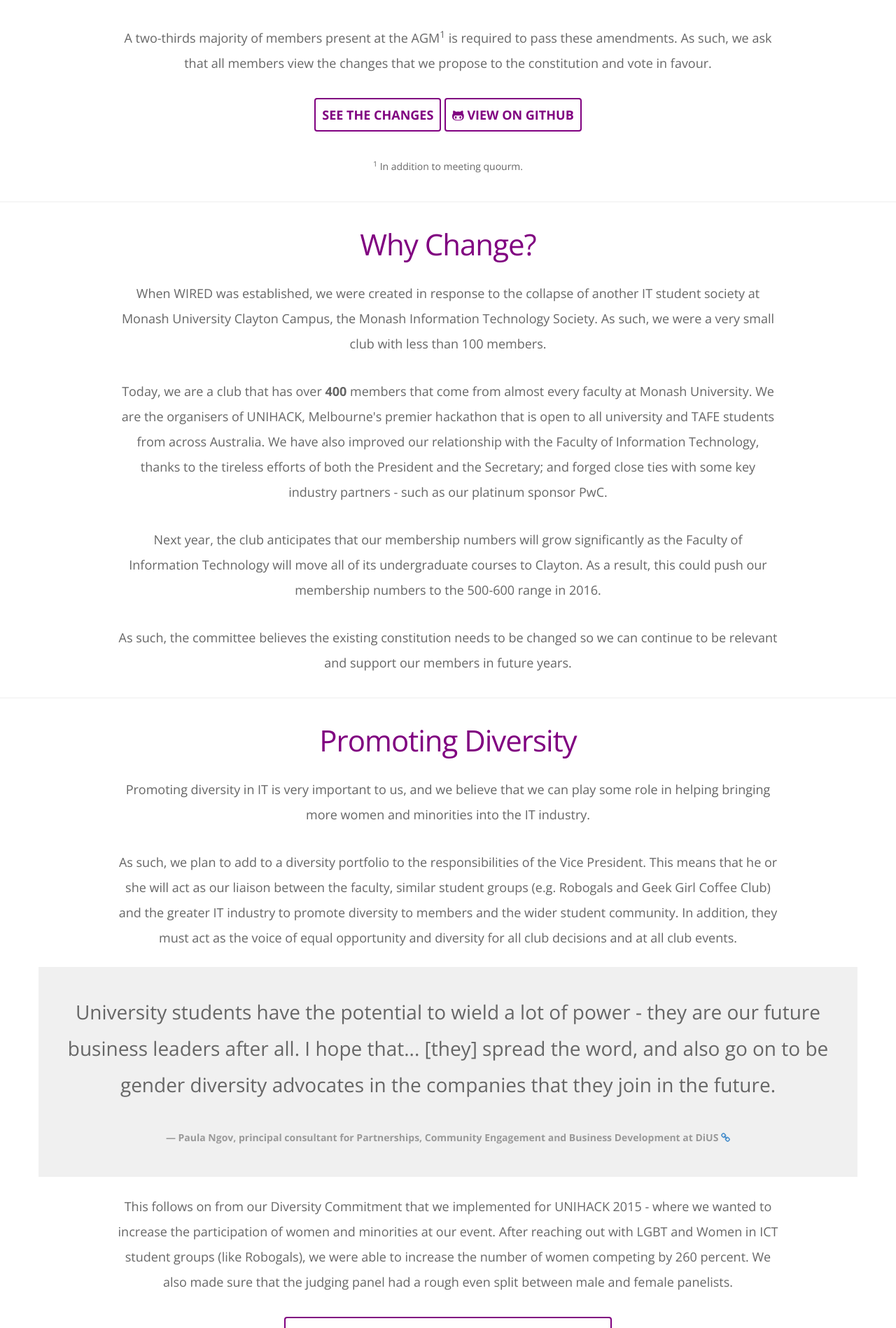
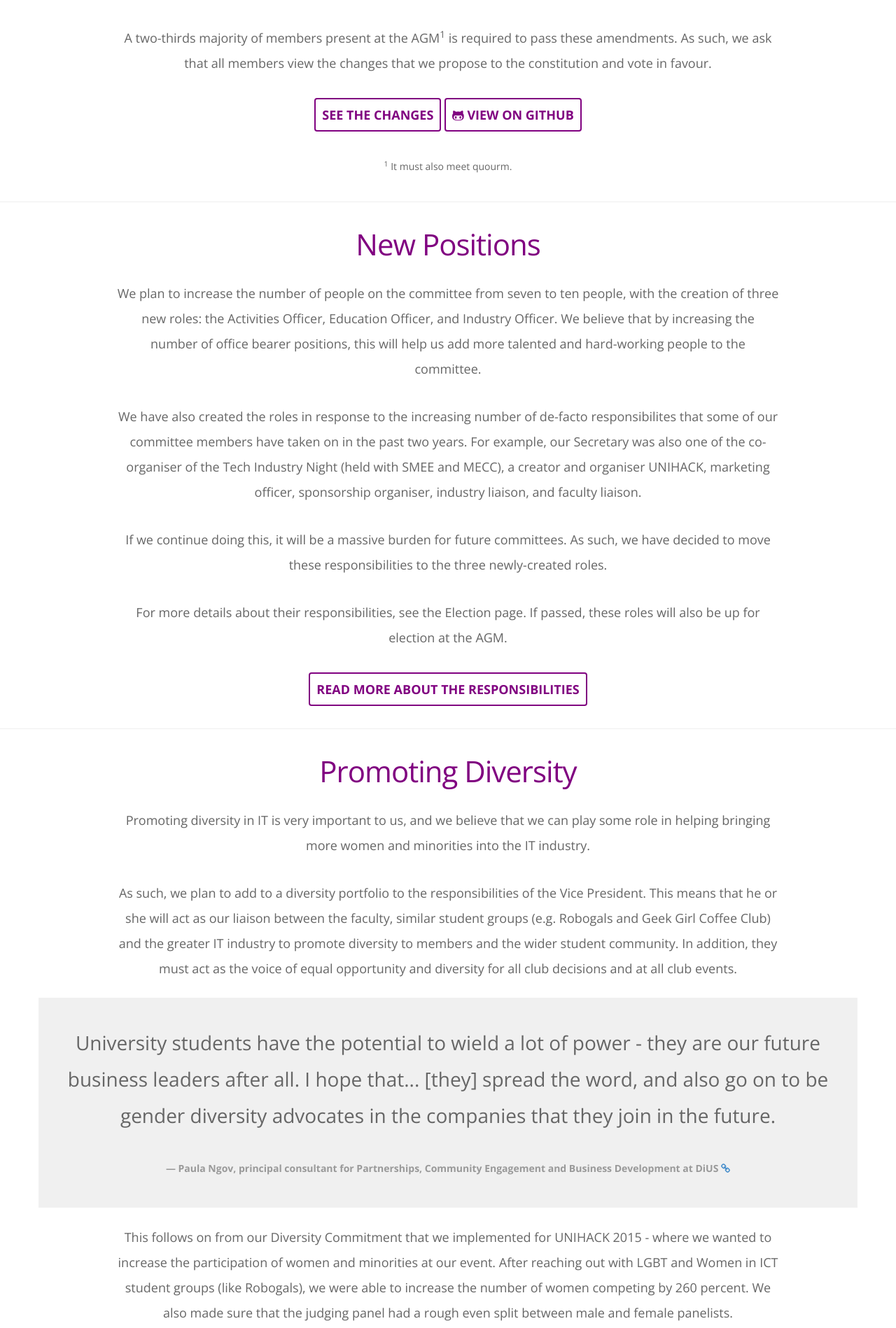
Before and after one commit to wiredmonash/wiredmonash.github.io, a Jekyll site: the page built from agm-2015/constitution.html, in a window 1280 px wide. Shown: the part 614-2512 px from the top of the page at 70% size. Built offline with Jekyll 4.4.1, drawn with Linux system fonts in a browser that asks for light colours; nearby versions of some CDN libraries; some of the changed text lies outside the part shown.

Commit message:
Slight updates

```diff
--- a/agm-2015/constitution.html
+++ b/agm-2015/constitution.html
@@ -23,34 +23,36 @@ section: constitution
           <a class="btn" href="https://drive.google.com/file/d/0Bxn3mYjwEIxvam1ndDZGdUJkNHM/view?usp=sharing">See the Changes</a>
           <a class="btn" href="https://github.com/wiredmonash/constitution/compare/agm-2015#diff-5476ddad40efc8f7778d26e092c39c8b"><i class="fa fa-github-alt"></i> View on GitHub</a>
         </p>
-        <p class="mini center"><sup>1</sup> In addition to meeting quourm.</p>
+        <p class="mini center"><sup>1</sup> It must also meet quourm.</p>
       </div>
     </div>
   </div>
 </div>
 
-<div id="constitution-change" class="agm-element">
+<div id="constitution-positions" class="agm-element">
   <div class="container">
-    <h3>Why Change?</h3>
+    <h3>New Positions</h3>
     <div class="row">
       <div class="col-md-10 col-md-offset-1">
         <p class="center">
-          When WIRED was established, we were created in response to the collapse of another IT student society at Monash University Clayton Campus,
-          the Monash Information Technology Society. As such, we were a very small club with less than 100 members.
+          We plan to increase the number of people on the committee from seven to ten people, with the creation of three new roles: the Activities Officer,
+          Education Officer, and Industry Officer. We believe that by increasing the number of office bearer positions, this will help us add more talented
+          and hard-working people to the committee.
         </p>
         <p class="center">
-          Today, we are a club that has over <strong>400</strong> members that come from almost every faculty at Monash University. We are the organisers of
-          UNIHACK, Melbourne's premier hackathon that is open to all university and TAFE students from across Australia. We have also improved our
-          relationship with the Faculty of Information Technology, thanks to the tireless efforts of both the President and the Secretary; and
-          forged close ties with some key industry partners - such as our platinum sponsor PwC.
+          We have also created the roles in response to the increasing number of de-facto responsibilites that some of our committee members have taken on
+          in the past two years. For example, our Secretary was also one of the co-organiser of the Tech Industry Night (held with SMEE and MECC),
+          a creator and organiser UNIHACK, marketing officer, sponsorship organiser, industry liaison, and faculty liaison.
         </p>
         <p class="center">
-          Next year, the club anticipates that our membership numbers will grow significantly as the Faculty of Information Technology will move
-          all of its undergraduate courses to Clayton. As a result, this could push our membership numbers to the 500-600 range in 2016.
+          If we continue doing this, it will be a massive burden for future committees. As such, we have decided to move these responsibilities
+          to the three newly-created roles.
         </p>
         <p class="center">
-          As such, the committee believes the existing constitution needs to be changed so we can continue to be relevant and support our members in
-          future years.
+          For more details about their responsibilities, see the Election page. If passed, these roles will also be up for election at the AGM.
+        </p>
+        <p class="center">
+          <a class="btn" href="{{site.url}}/agm-2015/election/">Read more about the responsibilities</a>
         </p>
       </div>
     </div>
@@ -105,33 +107,6 @@ section: constitution
   </div>
 </div>
 
-<div id="constitution-positions" class="agm-element">
-  <div class="container">
-    <h3>New Positions</h3>
-    <div class="row">
-      <div class="col-md-10 col-md-offset-1">
-        <p class="center">
-          We plan to increase the number of people on the committee from seven to ten people, with the creation of three new roles: the Activities Officer,
-          Education Officer, and Industry Officer. We believe that by increasing the number of office bearer positions, this will help us add more talented
-          and hard-working people to the committee.
-        </p>
-        <p class="center">
-          We have also created the roles in response to the increasing number of de-facto responsibilites that the committee members have adopted over the
-          years. For example, our Secretary was also industry liaison, a co-organiser of the Tech Industry Night (held with SMEE and MECC) and UNIHACK,
-          marketing officer, sponsorship organiser, and faculty liaison. As we believe that this will be a huge burden to our sucessors, we have moved
-          many of these responsibilites to the three new positions.
-        </p>
-        <p class="center">
-          For more details about their responsibilities, see the Election page. If passed, these roles will also be up for election at the AGM.
-        </p>
-        <p class="center">
-          <a class="btn" href="{{site.url}}/agm-2015/election/">Read more about the responsibilities</a>
-        </p>
-      </div>
-    </div>
-  </div>
-</div>
-
 <div id="constitution-subcommittee" class="agm-element">
   <div class="container">
     <h3>Subcommittees</h3>
```
Also changed, not shown: agm-2015.html (+18 -1 lines), assets/agm-2015.css.
